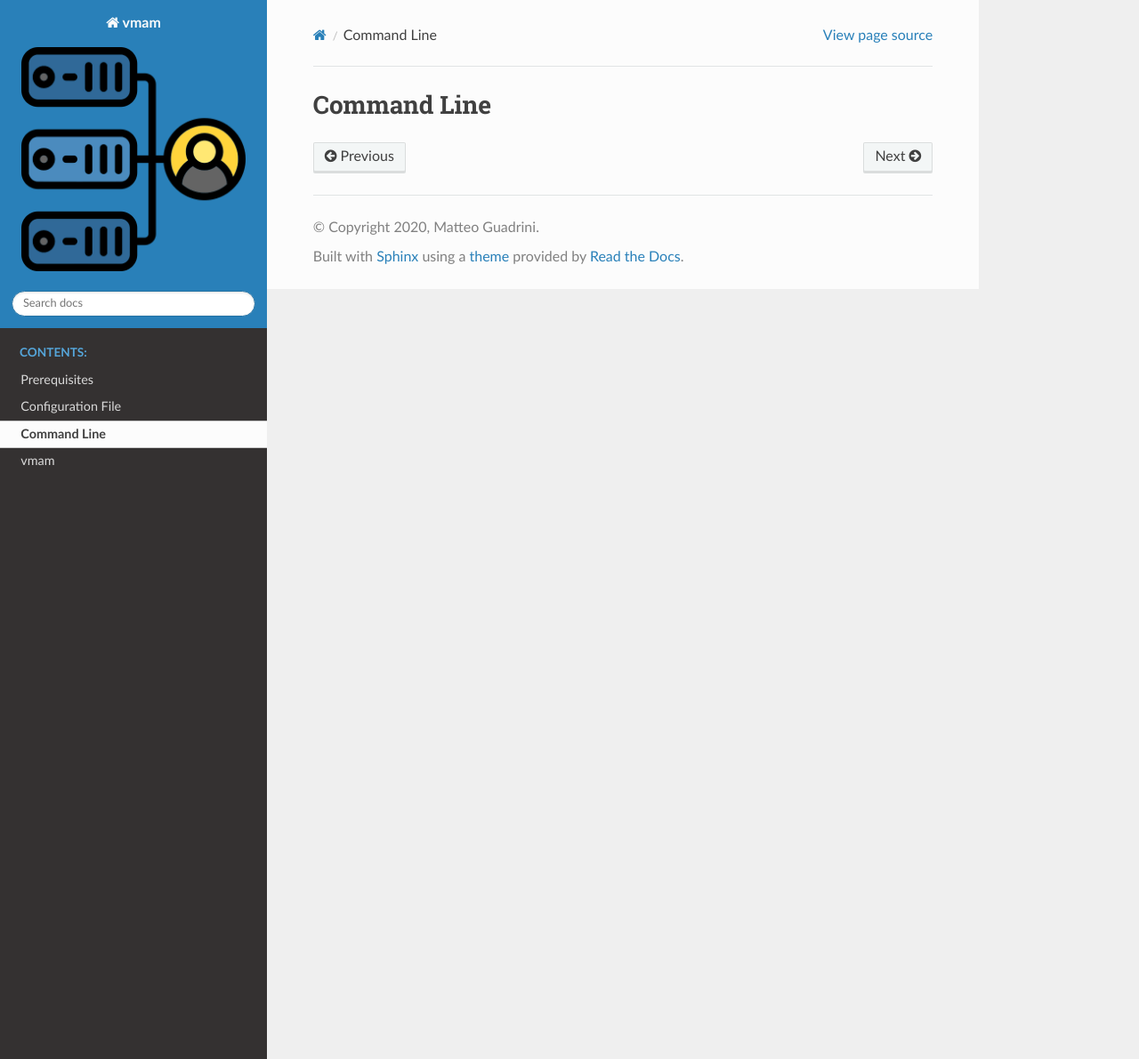
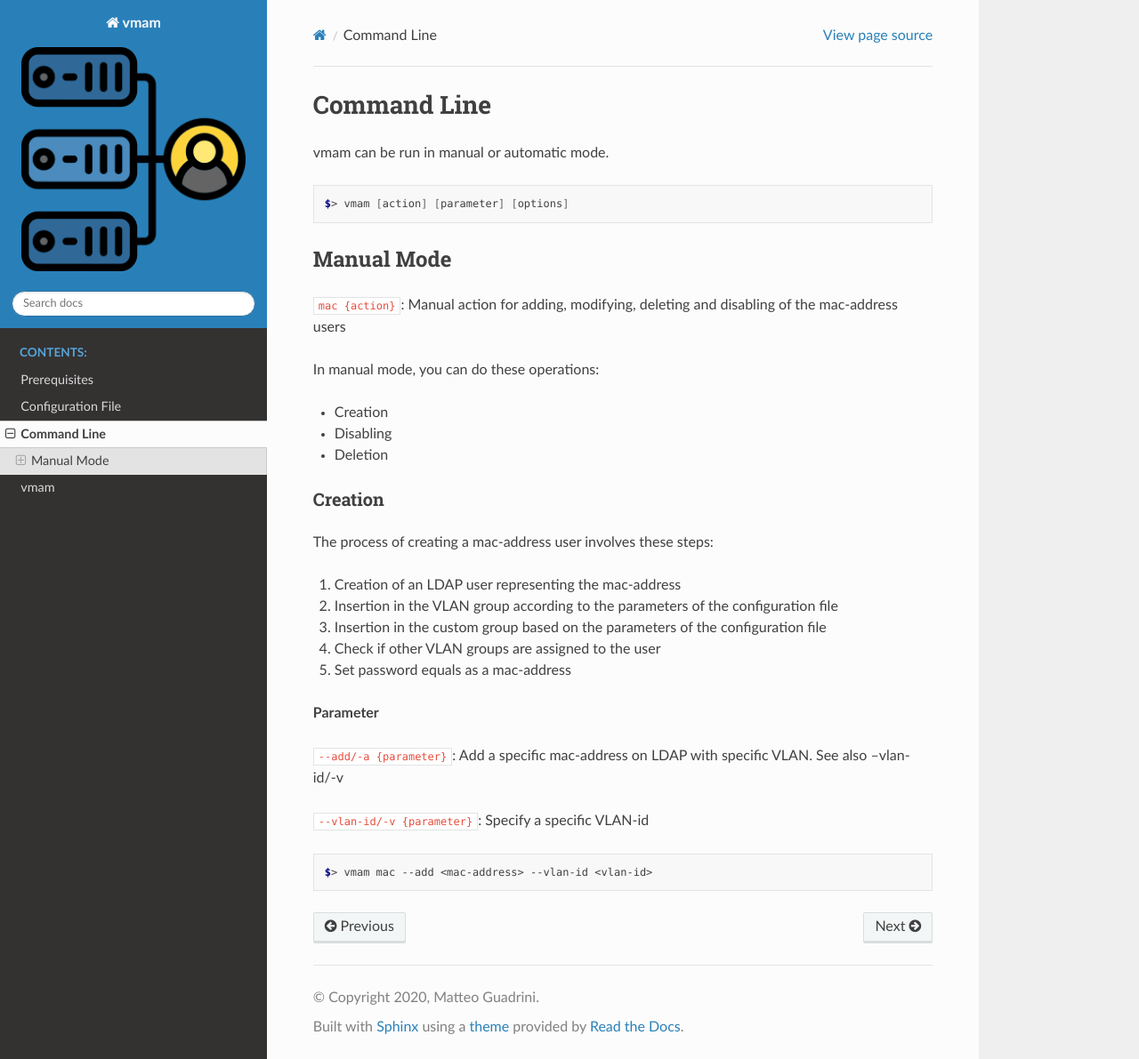
Before and after one commit to MatteoGuadrini/vmam, a Sphinx documentation site: the page built from docs/source/cmd.rst, in a window 1280 px wide and 1191 px high. Shown: the whole window at 89% size. Built offline with Sphinx 7.4.7 and the Read the Docs theme 2.0.0, drawn with Linux system fonts in a browser that asks for light colours.

Commit message:
Add creation part on cmd docs

```diff
--- a/docs/source/cmd.rst
+++ b/docs/source/cmd.rst
@@ -4,3 +4,41 @@
 .. toctree::
    :maxdepth: 2
    :caption: Contents:
+
+vmam can be run in manual or automatic mode.
+
+.. code-block:: console
+
+    $> vmam [action] [parameter] [options]
+
+Manual Mode
+***********
+
+``mac {action}``: Manual action for adding, modifying, deleting and disabling of the mac-address users
+
+In manual mode, you can do these operations:
+
+- Creation
+- Disabling
+- Deletion
+
+Creation
+========
+
+The process of creating a mac-address user involves these steps:
+
+1. Creation of an LDAP user representing the mac-address
+2. Insertion in the VLAN group according to the parameters of the configuration file
+3. Insertion in the custom group based on the parameters of the configuration file
+4. Check if other VLAN groups are assigned to the user
+5. Set password equals as a mac-address
+
+**Parameter**
+
+``--add/-a {parameter}``: Add a specific mac-address on LDAP with specific VLAN. See also --vlan-id/-v
+
+``--vlan-id/-v {parameter}``: Specify a specific VLAN-id
+
+.. code-block:: console
+
+    $> vmam mac --add <mac-address> --vlan-id <vlan-id>
--- a/docs/source/configuration.rst
+++ b/docs/source/configuration.rst
@@ -97,5 +97,5 @@ soft_deletion           If this is "true", the mac-addresses are disabled and no
 user_match_id           Based on the attribute specified in "verify_attrib". The key is the value to be matched while the value is the VLAN id [dictionary]
 vlan_group_id           The key is the group VLAN id. The value is the name of the LDAP group [dictionary]
 winrm_user              WINRM user with admin privileges [string]
-winrm_pwd               WINRM password of "winrm_user"
+winrm_pwd               WINRM password of "winrm_user" [string]
 ==================      ========================================
```
Also changed, not shown: docs/source/index.rst (+15 -0 lines).
